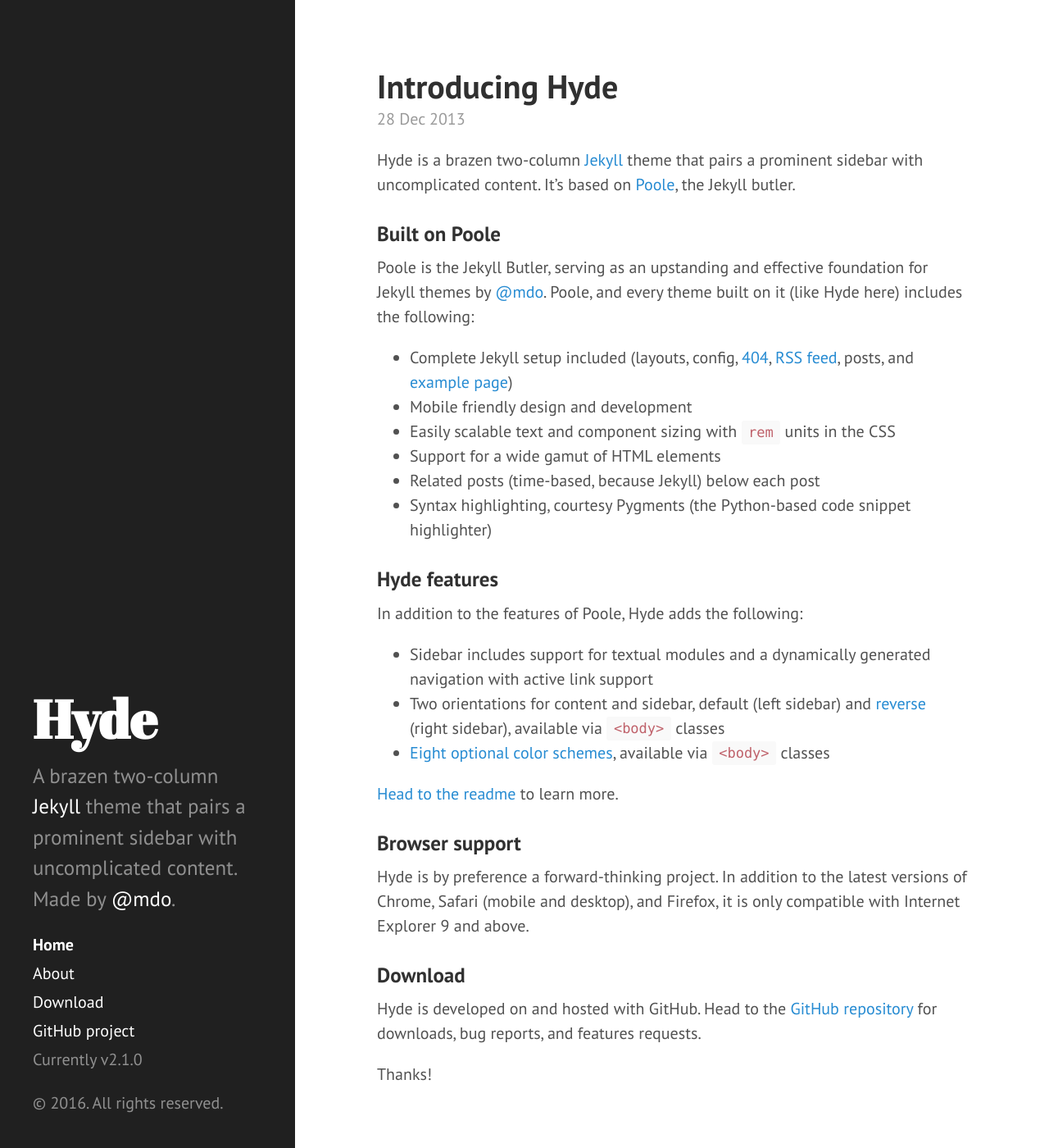
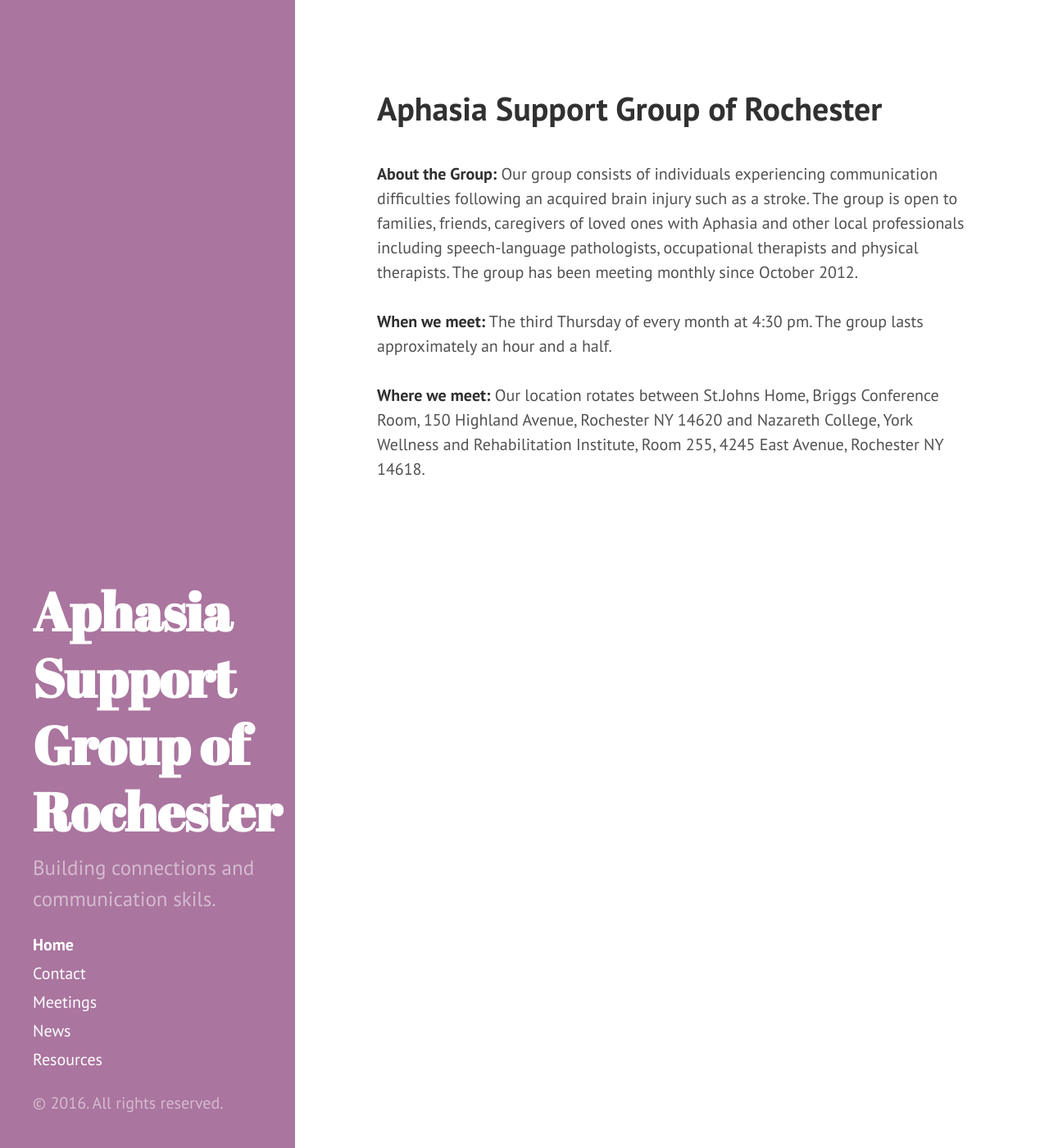
Before and after one commit to reustonium/asgor-web, a Jekyll site: the page built from index.html, in a window 1280 px wide and 1400 px high. Shown: the whole window at 82% size. Built offline with Jekyll 4.4.1, drawn with Linux system fonts in a browser that asks for light colours; nearby versions of some CDN libraries; Markdown is read by kramdown in place of the engine named in the settings; the list of posts is cut into pages by our own code; some of the changed text lies outside the part shown.

Commit message:
Add basic site info

```diff
--- a/_config.yml
+++ b/_config.yml
@@ -1,25 +1,27 @@
 # Dependencies
 markdown:         redcarpet
-highlighter:      pygments
+highlighter:      rogue
 
 # Permalinks
 permalink:        pretty
 
 # Setup
-title:            Hyde
-tagline:          'A Jekyll theme'
-description:      'A brazen two-column <a href="http://jekyllrb.com" target="_blank">Jekyll</a> theme that pairs a prominent sidebar with uncomplicated content. Made by <a href="https://twitter.com/mdo" target="_blank">@mdo</a>.'
-url:              http://hyde.getpoole.com
+title:            Aphasia Support Group of Rochester
+tagline:          'An Apasia focused support group serving the greater Rochester area.'
+description:      'Building connections and communication skils.'
+url:              https://apasiasupportgroup.com
 baseurl:          /
 
 author:
-  name:           'Mark Otto'
-  url:            https://twitter.com/mdo
+  name:           'Apasia Support Group of Rochester'
+  url:            https://apasiasupportgroup.com
 
 paginate:         5
 
 # Custom vars
-version:          2.1.0
+version:          0.1.0
 
 github:
-  repo:           https://github.com/poole/hyde
+  repo:           https://github.com/reustonium/asgor-web
+
+gems:             ['jekyll-github-metadata']
--- a/_includes/head.html
+++ b/_includes/head.html
@@ -19,10 +19,11 @@
   <link rel="stylesheet" href="{{ site.github.url }}/public/css/syntax.css">
   <link rel="stylesheet" href="{{ site.github.url }}/public/css/hyde.css">
   <link rel="stylesheet" href="http://fonts.googleapis.com/css?family=PT+Sans:400,400italic,700|Abril+Fatface">
+  <link rel="stylesheet" href="https://maxcdn.bootstrapcdn.com/font-awesome/4.6.1/css/font-awesome.min.css">
 
   <!-- Icons -->
   <link rel="apple-touch-icon-precomposed" sizes="144x144" href="{{ site.github.url }}public/apple-touch-icon-144-precomposed.png">
-                                 <link rel="shortcut icon" href="{{ site.github.url }}public/favicon.ico">
+  <link rel="shortcut icon" href="{{ site.github.url }}public/favicon.ico">
 
   <!-- RSS -->
   <link rel="alternate" type="application/rss+xml" title="RSS" href="/atom.xml">
--- a/_includes/sidebar.html
+++ b/_includes/sidebar.html
@@ -25,10 +25,6 @@
           {% endif %}
         {% endif %}
       {% endfor %}
-
-      <a class="sidebar-nav-item" href="{{ site.github.repo }}/archive/v{{ site.version }}.zip">Download</a>
-      <a class="sidebar-nav-item" href="{{ site.github.repo }}">GitHub project</a>
-      <span class="sidebar-nav-item">Currently v{{ site.version }}</span>
     </nav>
 
     <p>&copy; {{ site.time | date: '%Y' }}. All rights reserved.</p>
--- a/_layouts/default.html
+++ b/_layouts/default.html
@@ -3,7 +3,7 @@
 
   {% include head.html %}
 
-  <body>
+  <body class="theme-base-0e">
 
     {% include sidebar.html %}
 
--- /dev/null
+++ b/_plugins/font-awesome.rb
@@ -0,0 +1,71 @@
+##
+# The MIT License (MIT)
+#
+# Copyright (c) 2014 Ryan Morrissey
+#
+# Permission is hereby granted, free of charge, to any person obtaining a copy
+# of this software and associated documentation files (the "Software"), to deal
+# in the Software without restriction, including without limitation the rights
+# to use, copy, modify, merge, publish, distribute, sublicense, and/or sell
+# copies of the Software, and to permit persons to whom the Software is
+# furnished to do so, subject to the following conditions:
+#
+# The above copyright notice and this permission notice shall be included in
+# all copies or substantial portions of the Software.
+#
+# THE SOFTWARE IS PROVIDED "AS IS", WITHOUT WARRANTY OF ANY KIND, EXPRESS OR
+# IMPLIED, INCLUDING BUT NOT LIMITED TO THE WARRANTIES OF MERCHANTABILITY,
+# FITNESS FOR A PARTICULAR PURPOSE AND NONINFRINGEMENT. IN NO EVENT SHALL THE
+# AUTHORS OR COPYRIGHT HOLDERS BE LIABLE FOR ANY CLAIM, DAMAGES OR OTHER
+# LIABILITY, WHETHER IN AN ACTION OF CONTRACT, TORT OR OTHERWISE, ARISING FROM,
+# OUT OF OR IN CONNECTION WITH THE SOFTWARE OR THE USE OR OTHER DEALINGS IN
+# THE SOFTWARE.
+#
+#
+# Font Awesome Icons Liquid Tag
+# Documentation can be found at http://fontawesome.io/
+#
+# Example:
+#    {% icon fa-camera-retro %}
+#    {% icon fa-camera-retro fa-lg %}
+#    {% icon fa-spinner fa-spin %}
+#    {% icon fa-shield fa-rotate-90 %}
+
+module Jekyll
+  class FontAwesomeTag < Liquid::Tag
+
+    def render(context)
+      if tag_contents = determine_arguments(@markup.strip)
+        icon_class, icon_extra = tag_contents[0], tag_contents[1]
+        icon_tag(icon_class, icon_extra)
+      else
+        raise ArgumentError.new <<-eos
+Syntax error in tag 'icon' while parsing the following markup:
+
+  #{@markup}
+
+Valid syntax:
+  for icons: {% icon fa-camera-retro %}
+  for icons with size/spin/rotate: {% icon fa-camera-retro fa-lg %}
+eos
+      end
+    end
+
+    private
+
+    def determine_arguments(input)
+      matched = input.match(/\A(\S+) ?(\S+)?\Z/)
+      [matched[1].to_s.strip, matched[2].to_s.strip] if matched && matched.length >= 3
+    end
+
+    def icon_tag(icon_class, icon_extra = nil)
+      if icon_extra.empty?
+        "<i class=\"fa #{icon_class}\"></i>"
+      else
+        "<i class=\"fa #{icon_class} #{icon_extra}\"></i>"
+      end
+    end
+  end
+end
+
+Liquid::Template.register_tag('icon', Jekyll::FontAwesomeTag)
--- a/about.md
+++ /dev/null
@@ -1,30 +0,0 @@
----
-layout: page
-title: About
----
-
-<p class="message">
-  Hey there! This page is included as an example. Feel free to customize it for your own use upon downloading. Carry on!
-</p>
-
-In the novel, *The Strange Case of Dr. Jeykll and Mr. Hyde*, Mr. Poole is Dr. Jekyll's virtuous and loyal butler. Similarly, Poole is an upstanding and effective butler that helps you build Jekyll themes. It's made by [@mdo](https://twitter.com/mdo).
-
-There are currently two themes built on Poole:
-
-* [Hyde](http://hyde.getpoole.com)
-* [Lanyon](http://lanyon.getpoole.com)
-
-Learn more and contribute on [GitHub](https://github.com/poole).
-
-## Setup
-
-Some fun facts about the setup of this project include:
-
-* Built for [Jekyll](http://jekyllrb.com)
-* Developed on GitHub and hosted for free on [GitHub Pages](https://pages.github.com)
-* Coded with [Sublime Text 2](http://sublimetext.com), an amazing code editor
-* Designed and developed while listening to music like [Blood Bros Trilogy](https://soundcloud.com/maddecent/sets/blood-bros-series)
-
-Have questions or suggestions? Feel free to [open an issue on GitHub](https://github.com/poole/issues/new) or [ask me on Twitter](https://twitter.com/mdo).
-
-Thanks for reading!
--- a/index.html
+++ b/index.html
@@ -3,35 +3,16 @@ layout: default
 title: Home
 ---
 
-<div class="posts">
-  {% for post in paginator.posts %}
-  <div class="post">
-    <h1 class="post-title">
-      <a href="{{ post.url }}">
-        {{ post.title }}
-      </a>
-    </h1>
-
-    <span class="post-date">{{ post.date | date_to_string }}</span>
-
-    {{ post.content }}
-  </div>
-  {% endfor %}
-</div>
-
-<div class="pagination">
-  {% if paginator.next_page %}
-    <a class="pagination-item older" href="{{ site.baseurl }}page{{paginator.next_page}}">Older</a>
-  {% else %}
-    <span class="pagination-item older">Older</span>
-  {% endif %}
-  {% if paginator.previous_page %}
-    {% if paginator.page == 2 %}
-      <a class="pagination-item newer" href="{{ site.baseurl }}">Newer</a>
-    {% else %}
-      <a class="pagination-item newer" href="{{ site.baseurl }}page{{paginator.previous_page}}">Newer</a>
-    {% endif %}
-  {% else %}
-    <span class="pagination-item newer">Newer</span>
-  {% endif %}
-</div>
+<h1>Aphasia Support Group of Rochester</h1>
+<br>
+<div>
+	<strong>About the Group:</strong> Our group consists of individuals experiencing communication difficulties following an acquired brain injury such as a stroke. The group is open to families, friends, caregivers of loved ones with Aphasia and other local professionals including speech-language pathologists, occupational therapists and physical therapists. The group has been meeting monthly since October 2012.
+<div>
+<br>
+<div>
+	<strong>When we meet:</strong> The third Thursday of every month at 4:30 pm. The group lasts approximately an hour and a half.
+<div>
+<br>
+<div>
+	<strong>Where we meet:</strong> Our location rotates between St.Johns Home, Briggs Conference Room, 150 Highland Avenue, Rochester NY 14620 and Nazareth College, York Wellness and Rehabilitation Institute, Room 255, 4245 East Avenue, Rochester NY 14618.
+<div>
```
Also changed, not shown: contact.md (added, +11 -0 lines), meetings.md (added, +10 -0 lines), news.md (added, +37 -0 lines), resources.md (added, +17 -0 lines), Gemfile.lock, LICENSE.md (deleted).
